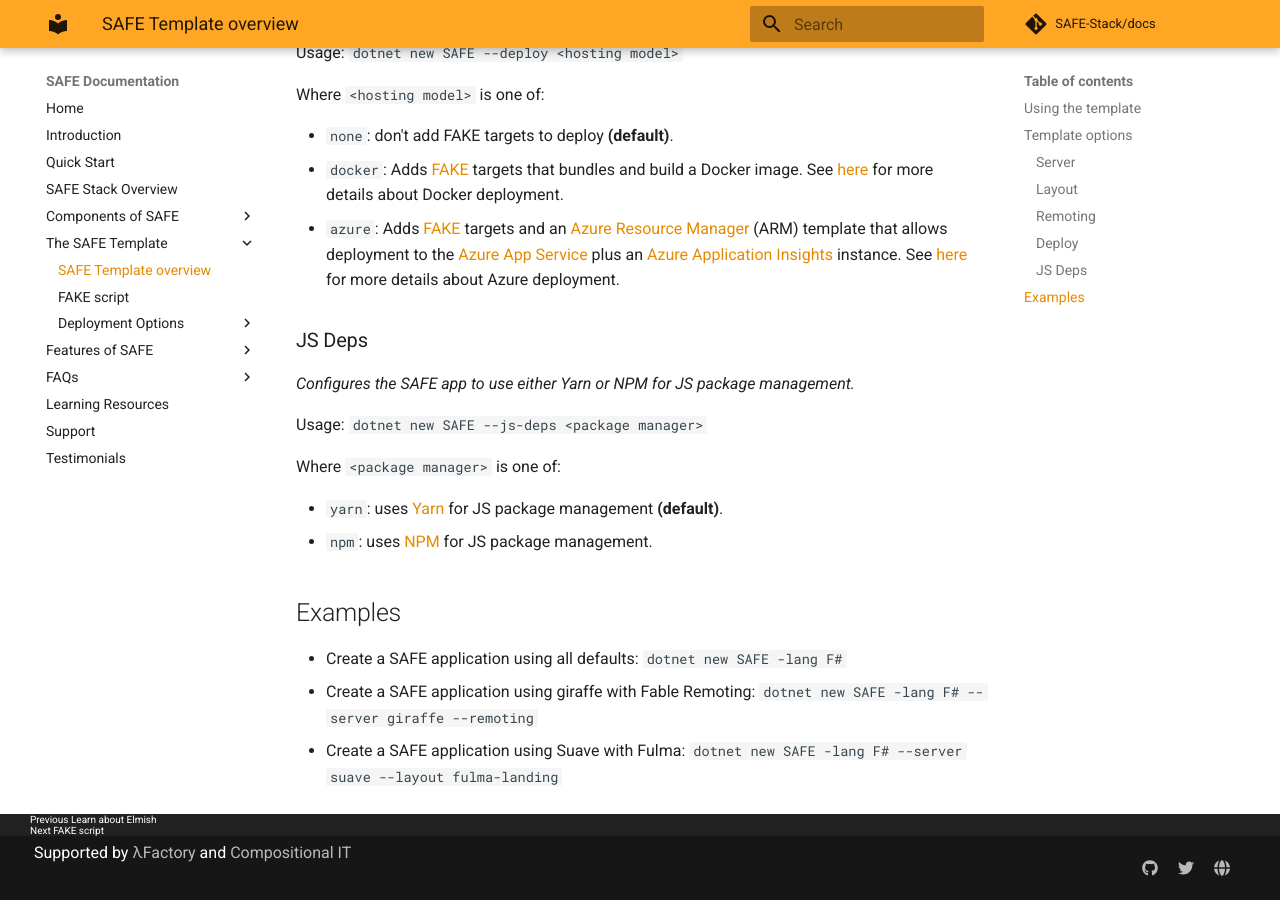
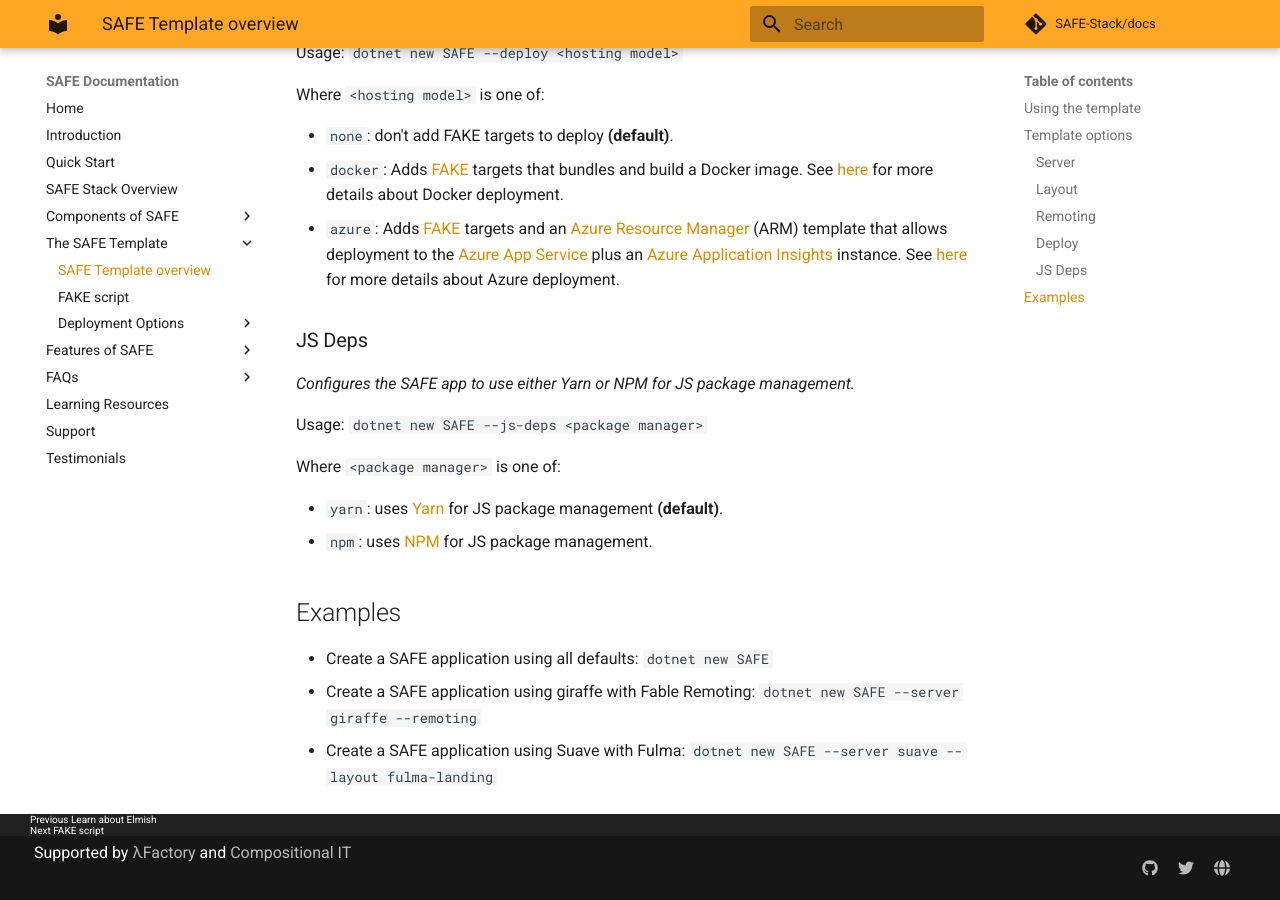
Before and after one commit to SAFE-Stack/docs, an MkDocs documentation site: the page built from docs/template-overview.md, in a window 1280 px wide and 900 px high, scrolled down 1811 px. Built offline with MkDocs 1.6.1 and Material for MkDocs 9.7.7, drawn with Linux system fonts in a browser that asks for light colours; comment, search, counter and statistics services are not loaded; old or Windows-style settings are respelled for this version of MkDocs.

Commit message:
-lang F# parameter is no longer mandatary thanks to .NET 2.1

```diff
--- a/docs/template-overview.md
+++ b/docs/template-overview.md
@@ -68,6 +68,6 @@
 
 
 ## Examples
-* Create a SAFE application using all defaults: `dotnet new SAFE -lang F#`
-* Create a SAFE application using giraffe with Fable Remoting: `dotnet new SAFE -lang F# --server giraffe --remoting`
-* Create a SAFE application using Suave with Fulma: `dotnet new SAFE -lang F# --server suave --layout fulma-landing`
+* Create a SAFE application using all defaults: `dotnet new SAFE`
+* Create a SAFE application using giraffe with Fable Remoting: `dotnet new SAFE --server giraffe --remoting`
+* Create a SAFE application using Suave with Fulma: `dotnet new SAFE --server suave --layout fulma-landing`
```
Also changed, not shown: docs/quickstart.md (+2 -2 lines).
